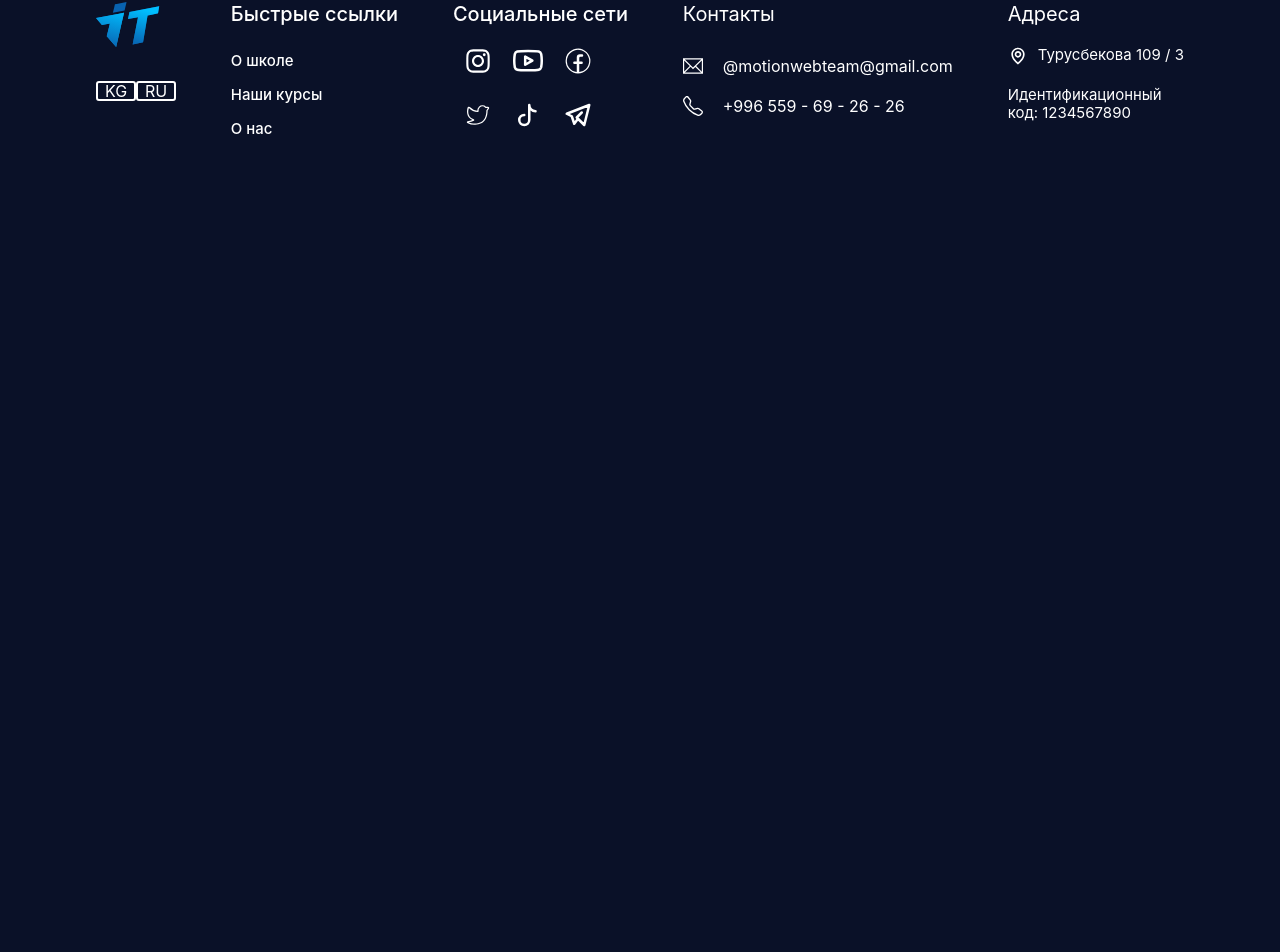
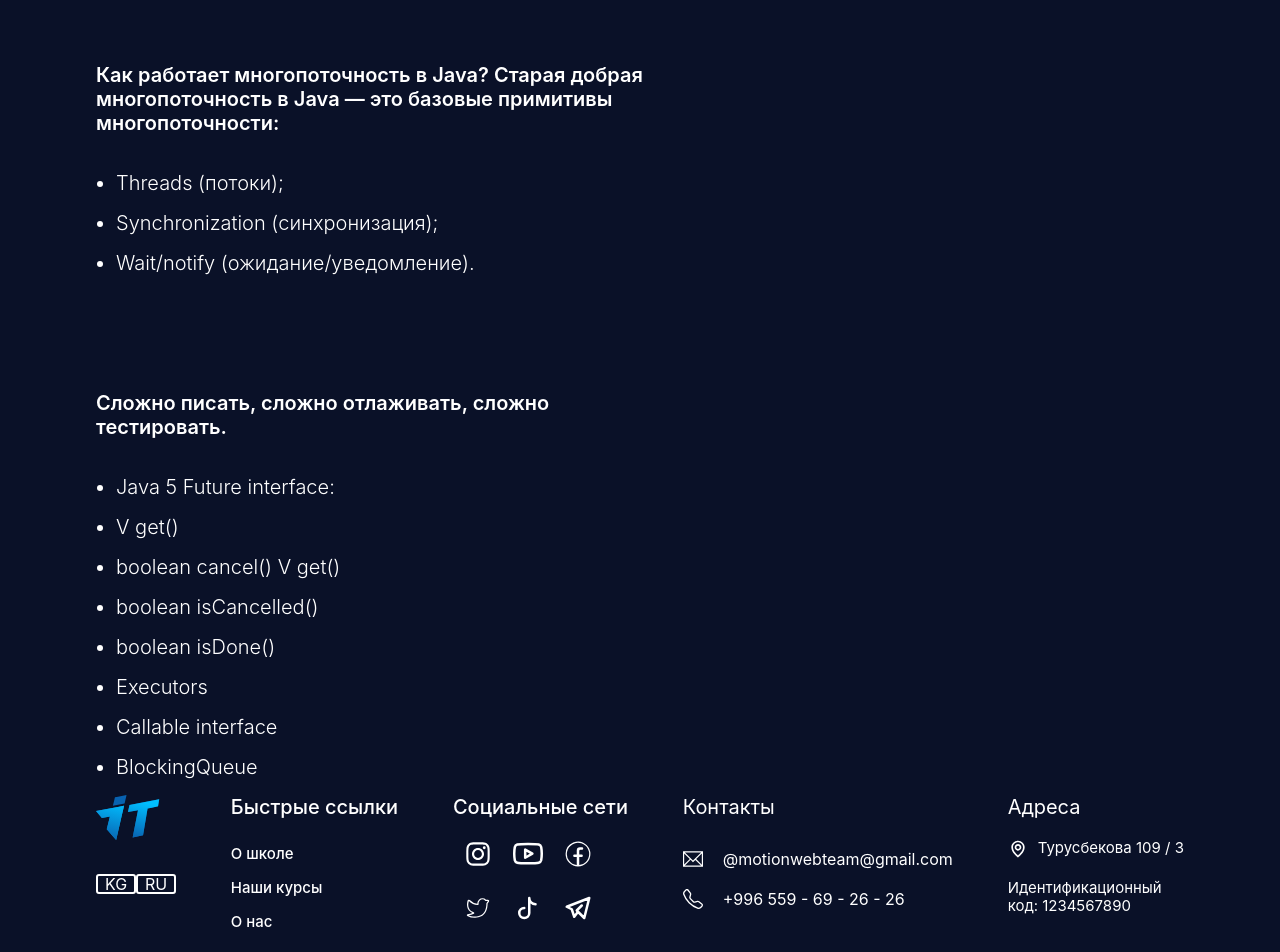
Before and after one commit to aknazarDev/IT, a React (Create React App) app: page /control in a window 1280 px wide. Shown: the part 811-1763 px from the top of the page. Before the commit the page ends 1064 px from the top, so only its background shows below. Built offline with nearby package versions, Linux system fonts and the light colour scheme.

Commit message:
add-texts

```diff
--- a/src/components/Control/Control.js
+++ b/src/components/Control/Control.js
@@ -164,10 +164,8 @@ const Control = () => {
                             </div>
                         </div>
                     </div>
-                    <p>.
-                    </p>
+                    <p>.</p>
                     </div>
-
             </section>
             <Information/>
         </>
--- a/src/components/Control/Information.js
+++ b/src/components/Control/Information.js
@@ -6,7 +6,28 @@ const Information = () => {
             <section id="information">
                 <div className="container">
                     <div className="information--general">
-                       <h1>salam aleikum</h1>
+                        <div className="information--general__texts">
+                            <h4>Как работает многопоточность в Java? Старая добрая <br/>многопоточность в Java — это
+                                базовые примитивы <br/>многопоточности:</h4>
+                            <ul>
+                                <li>Threads (потоки);</li>
+                                <li>Synchronization (синхронизация);</li>
+                                <li>Wait/notify (ожидание/уведомление).</li>
+                            </ul>
+                            <div className="information--general__texts--text">
+                                <h4>Сложно писать, сложно отлаживать, сложно <br/>тестировать.</h4>
+                                <ul>
+                                    <li>Java 5 Future interface:</li>
+                                    <li>V get()</li>
+                                    <li>boolean cancel() V get()</li>
+                                    <li>boolean isCancelled()</li>
+                                    <li>boolean isDone()</li>
+                                    <li>Executors</li>
+                                    <li>Callable interface</li>
+                                    <li>BlockingQueue</li>
+                                </ul>
+                            </div>
+                        </div>
                     </div>
                 </div>
             </section>
--- a/src/styles/Information/information.scss
+++ b/src/styles/Information/information.scss
@@ -0,0 +1,26 @@
+#information {
+  padding-top: 70px;
+  .information--general {
+    &__texts {
+      h4 {
+        font-weight: 600;
+        font-size: 20px;
+        line-height: 24px;
+        color: #FFFFFF;
+        padding: 20px 0;
+      }
+      ul {
+        padding-left: 20px;
+        li {
+          font-weight: 300;
+          font-size: 20px;
+          color: #FFFFFF;
+          margin: 16px 0;
+        }
+      }
+      &--text {
+        padding-top: 80px;
+      }
+    }
+  }
+}
--- a/src/styles/style.scss
+++ b/src/styles/style.scss
@@ -37,6 +37,7 @@
 
 
 
+
 @import "Sliders/sliders";
 
 
```
